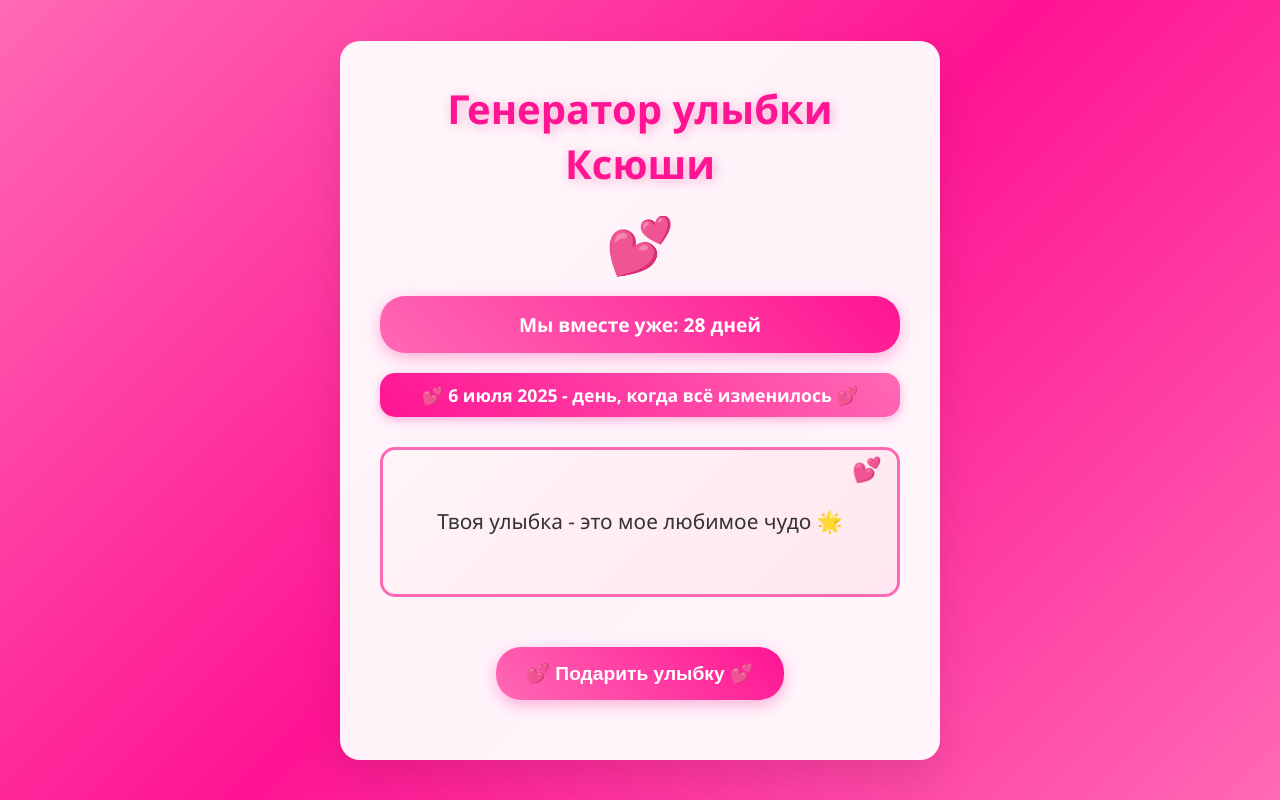
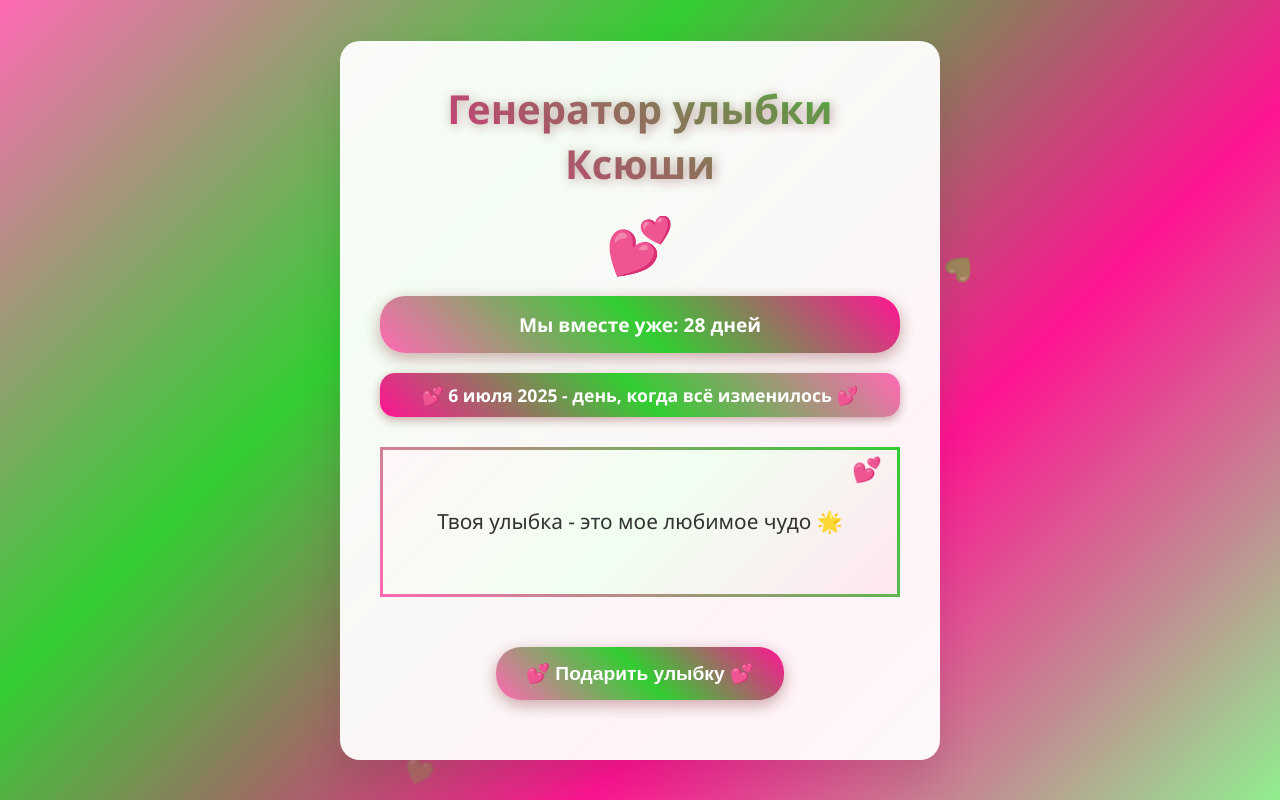
Before and after one commit to Yariksnake7/ksyusha-gift, a plain HTML site: page index.html in a window 1280 px wide. Drawn offline with Linux system fonts and the light colour scheme.

Commit message:
Update design with Ksyusha's favorite colors: pink and green combination

```diff
--- a/index.html
+++ b/index.html
@@ -13,7 +13,7 @@
 
         body {
             font-family: 'Segoe UI', Tahoma, Geneva, Verdana, sans-serif;
-            background: linear-gradient(135deg, #ff69b4, #ff1493, #ff69b4);
+            background: linear-gradient(135deg, #ff69b4, #32cd32, #ff1493, #90ee90);
             min-height: 100vh;
             display: flex;
             justify-content: center;
@@ -51,7 +51,10 @@
 
         .title {
             font-size: 2.5em;
-            color: #ff1493;
+            background: linear-gradient(45deg, #ff1493, #32cd32);
+            -webkit-background-clip: text;
+            -webkit-text-fill-color: transparent;
+            background-clip: text;
             margin-bottom: 20px;
             text-shadow: 2px 2px 4px rgba(0, 0, 0, 0.1);
             animation: glow 2s ease-in-out infinite alternate;
@@ -59,7 +62,7 @@
 
         @keyframes glow {
             from { text-shadow: 2px 2px 4px rgba(0, 0, 0, 0.1); }
-            to { text-shadow: 2px 2px 20px rgba(255, 20, 147, 0.5); }
+            to { text-shadow: 2px 2px 20px rgba(255, 20, 147, 0.5), 2px 2px 20px rgba(50, 205, 50, 0.5); }
         }
 
         .heart {
@@ -75,19 +78,20 @@
         }
 
         .counter {
-            background: linear-gradient(45deg, #ff69b4, #ff1493);
+            background: linear-gradient(45deg, #ff69b4, #32cd32, #ff1493);
             color: white;
             padding: 15px 25px;
             border-radius: 25px;
             margin: 20px 0;
             font-size: 1.2em;
             font-weight: bold;
-            box-shadow: 0 5px 15px rgba(255, 20, 147, 0.3);
+            box-shadow: 0 5px 15px rgba(255, 20, 147, 0.3), 0 5px 15px rgba(50, 205, 50, 0.3);
         }
 
         .message-box {
-            background: linear-gradient(135deg, #fff5f7, #ffe6f0);
-            border: 3px solid #ff69b4;
+            background: linear-gradient(135deg, #fff5f7, #f0fff0, #ffe6f0);
+            border: 3px solid;
+            border-image: linear-gradient(45deg, #ff69b4, #32cd32) 1;
             border-radius: 15px;
             padding: 30px;
             margin: 30px 0;
@@ -127,7 +131,7 @@
         }
 
         .generate-btn {
-            background: linear-gradient(45deg, #ff69b4, #ff1493);
+            background: linear-gradient(45deg, #ff69b4, #32cd32, #ff1493);
             color: white;
             border: none;
             padding: 15px 30px;
@@ -136,13 +140,13 @@
             font-weight: bold;
             cursor: pointer;
             transition: all 0.3s ease;
-            box-shadow: 0 5px 15px rgba(255, 20, 147, 0.3);
+            box-shadow: 0 5px 15px rgba(255, 20, 147, 0.3), 0 5px 15px rgba(50, 205, 50, 0.3);
             margin: 20px 0;
         }
 
         .generate-btn:hover {
             transform: translateY(-3px);
-            box-shadow: 0 8px 25px rgba(255, 20, 147, 0.4);
+            box-shadow: 0 8px 25px rgba(255, 20, 147, 0.4), 0 8px 25px rgba(50, 205, 50, 0.4);
         }
 
         .generate-btn:active {
@@ -167,6 +171,10 @@
             opacity: 0.6;
         }
 
+        .floating-heart:nth-child(even) {
+            color: #32cd32;
+        }
+
         @keyframes floatUp {
             0% {
                 transform: translateY(100vh) rotate(0deg);
@@ -185,14 +193,14 @@
         }
 
         .special-date {
-            background: linear-gradient(45deg, #ff1493, #ff69b4);
+            background: linear-gradient(45deg, #ff1493, #32cd32, #ff69b4);
             color: white;
             padding: 10px 20px;
             border-radius: 15px;
             margin: 15px 0;
             font-size: 1.1em;
             font-weight: bold;
-            box-shadow: 0 3px 10px rgba(255, 20, 147, 0.3);
+            box-shadow: 0 3px 10px rgba(255, 20, 147, 0.3), 0 3px 10px rgba(50, 205, 50, 0.3);
         }
 
         @media (max-width: 768px) {
@@ -316,7 +324,10 @@
             const heartsContainer = document.getElementById('floatingHearts');
             const heart = document.createElement('div');
             heart.className = 'floating-heart';
-            heart.textContent = '💕';
+
+            // Чередуем розовые и зеленые сердечки
+            const hearts = ['💕', '💚', '💖', '💚'];
+            heart.textContent = hearts[Math.floor(Math.random() * hearts.length)];
             heart.style.left = Math.random() * 100 + 'vw';
             heart.style.animationDuration = (Math.random() * 3 + 3) + 's';
 
```
